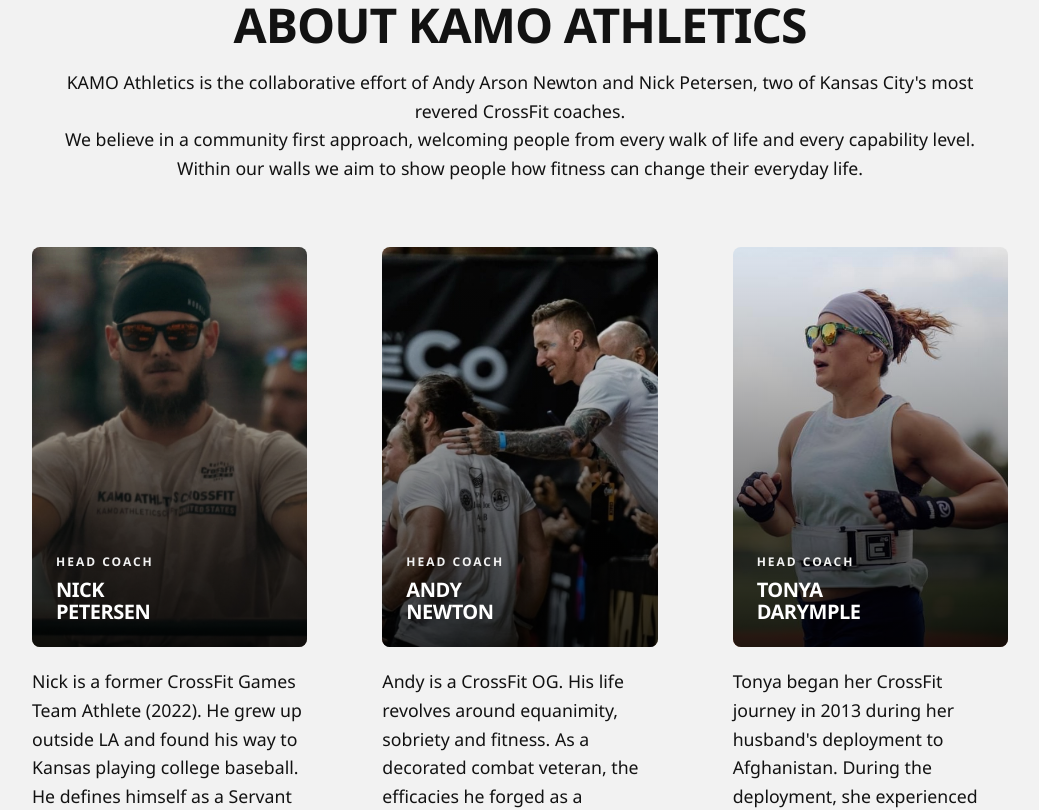
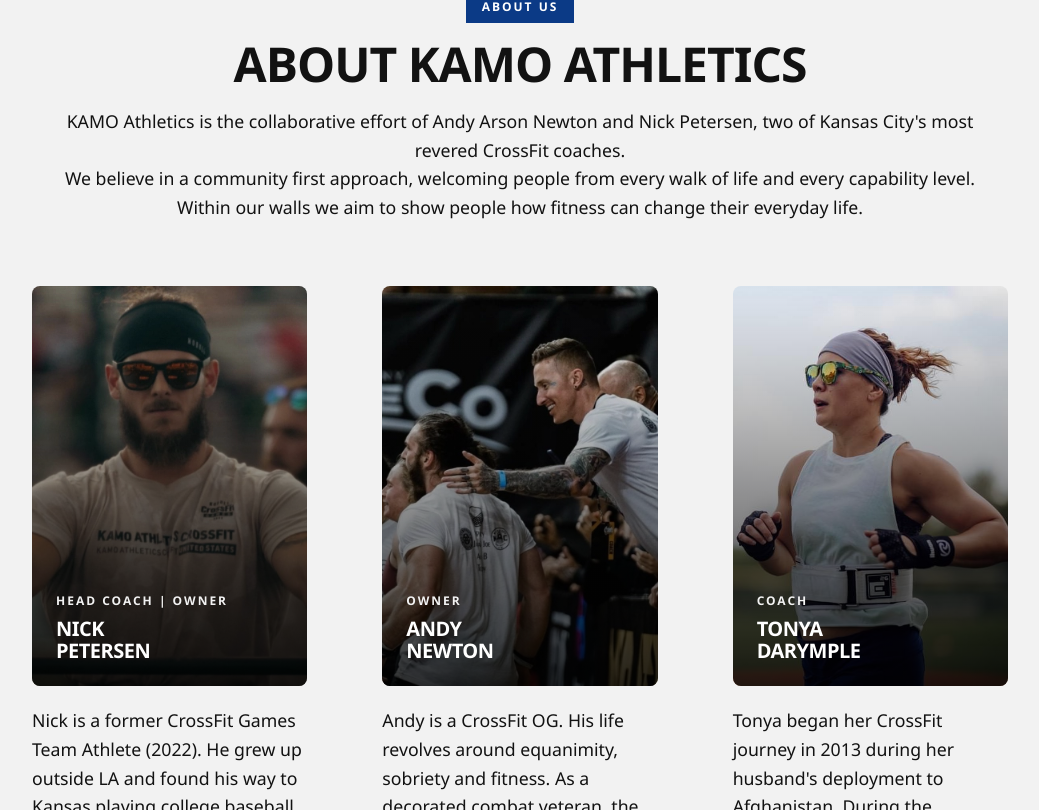
Before and after one commit to cladden77/kamo-athletics, a Next.js app: page / in a window 1280 px wide. Shown: the part 2773-3583 px from the top of the page, without its empty margins (120-1159 px from the left). Built offline with nearby package versions, Linux system fonts and the light colour scheme; no server answers.

Commit message:
Add disclaimer to Schedule section and adjust Team titles

```diff
--- a/src/components/About.tsx
+++ b/src/components/About.tsx
@@ -41,21 +41,21 @@ export default function About({ data, teamMembers = [] }: AboutProps) {
     {
       firstName: "NICK",
       lastName: "Petersen",
-      role: "HEAD COACH",
+      role: "HEAD COACH | OWNER",
       image: { asset: { _ref: "image-nick", _type: "reference" }, alt: "Nick Petersen" },
       description: "Nick is a former CrossFit Games Team Athlete (2022). He grew up outside LA and found his way to Kansas playing college baseball. He defines himself as a Servant of Christ and you can see this manifested in his kindness, compassion and work ethic. In his free time you can find him on his farm with his wife and two children."
     },
     {
       firstName: "ANDY",
       lastName: "NEWTON",
-      role: "HEAD COACH",
+      role: "OWNER",
       image: { asset: { _ref: "image-andy", _type: "reference" }, alt: "Andy Newton" },
       description: "Andy is a CrossFit OG. His life revolves around equanimity, sobriety and fitness. As a decorated combat veteran, the efficacies he forged as a warfighter can be found utilized in his every day coaching."
     },
     {
       firstName: "TONYA",
       lastName: "DARYMPLE",
-      role: "HEAD COACH",
+      role: "COACH",
       image: { asset: { _ref: "image-tonya", _type: "reference" }, alt: "Tonya Darymple" },
       description: "Tonya began her CrossFit journey in 2013 during her husband's deployment to Afghanistan. During the deployment, she experienced the magic of the CrossFit community as they were a tremendous source of encouragement and support during that challenging time. Fostering community within the framework of the CrossFit methodology is one of her greatest joys."
     }
--- a/src/components/ClassSchedule.tsx
+++ b/src/components/ClassSchedule.tsx
@@ -150,6 +150,8 @@ export default function ClassSchedule({ data }: ClassScheduleProps) {
                     {weekendSchedule.times}
                   </p>
                 </div>
+
+                <p className="text-[14.4px] tracking-[0.5px] leading-[23px]">*Memberships include 24-hour access</p>
               </div>
             </div>
 
```
